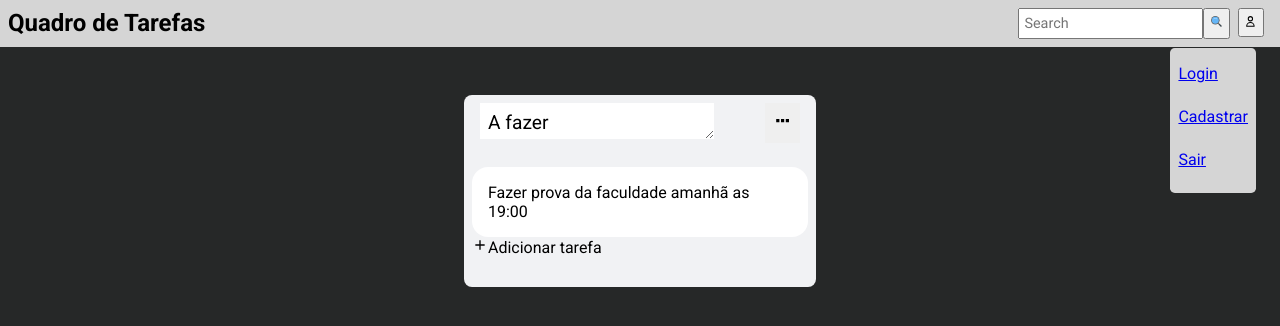
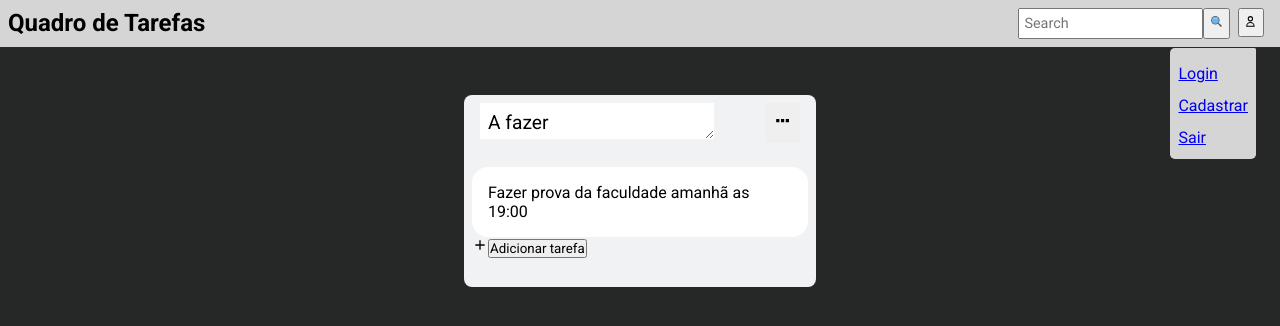
Before and after one commit to iSantanaaH/Projeto-Quadro, a React (Vite) app in the folder front-end_react/: page / in a window 1280 px wide. Both pictures are taken after a click on the button 1250 px from the left and 22 px from the top of the page. Shown: the top 326 px of the page. Built offline with nearby package versions, Linux system fonts and the light colour scheme.

Commit message:
update front-end

```diff
--- a/front-end_react/package.json
+++ b/front-end_react/package.json
@@ -15,7 +15,8 @@
     "react-helmet": "^6.1.0",
     "react-icons": "^4.10.1",
     "react-router": "^6.14.1",
-    "react-router-dom": "^6.14.1"
+    "react-router-dom": "^6.14.1",
+    "uuid": "^9.0.0"
   },
   "devDependencies": {
     "@types/react": "^18.0.37",
--- a/front-end_react/src/components/CardTask.tsx
+++ b/front-end_react/src/components/CardTask.tsx
@@ -12,36 +12,34 @@ const CardTask = () => {
       <div>
         <div className={styles.CardTask}>
           <div className={styles.mainCardTask}>
-
             <div className={styles.cardHeader}>
               <div className={styles.mainCardHeader}>
-
                 <div className={styles.containerTitle}>
                   <textarea className={styles.firstTitleCard}>A fazer</textarea>
                 </div>
 
                 <div className={styles.containerButton}>
-                  <button>
+                  <button type="button">
                     <BiDotsHorizontal />
                   </button>
                 </div>
-
               </div>
             </div>
-
             <div className={styles.secondMainCardTask}>
               <div className={styles.containerDescription}>
                 <div>
                   <span>Fazer prova da faculdade amanhã as 19:00</span>
                 </div>
               </div>
+            </div>
 
-          </div>
             <div className={styles.cardFooter}>
               <div className={styles.contentAddTask}>
                 <a>
                   <BiPlus />
+                  <button type="button" className={styles.buttonAddTask}>
                     <span>Adicionar tarefa</span>
+                  </button>
                 </a>
               </div>
             </div>
--- a/front-end_react/src/components/NavBar.tsx
+++ b/front-end_react/src/components/NavBar.tsx
@@ -10,6 +10,11 @@ const NavBar = () => {
   const handleClickIconUser = () => {
     setClickIconUser(true);
     setIsIconUserFocused(true);
+  };
+
+  const handleDisableDronpdownUser = () => {
+    setClickIconUser(false);
+    setIsIconUserFocused(false);
   };
 
   return (
@@ -31,14 +36,14 @@ const NavBar = () => {
             <HiOutlineUser />
           </button>
           {clickIconUser && (
-            <div
-              className={`${styles.userDropdown} ${
-                dropdownUserFocused === false ? styles.focusIconUserDisable : ""
-              }`}
-            >
-              <a href="/login">Login</a>
-              <a href="/registrar">Cadastrar</a>
-              <a href="#">Sair</a>
+            <div className={`${styles.divBackUserDropdown}`} onClick={handleDisableDronpdownUser}>
+              <div
+                className={`${styles.userDropdown} ${dropdownUserFocused === false ? styles.focusIconUserDisable : ""}`}
+              >
+                <a href="/login">Login</a>
+                <a href="/registrar">Cadastrar</a>
+                <a href="#">Sair</a>
+              </div>
             </div>
           )}
         </div>
--- /dev/null
+++ b/front-end_react/src/components/uuid.d.tsx
@@ -0,0 +1 @@
+declare module "uuid";
--- a/front-end_react/src/pages/Register.tsx
+++ b/front-end_react/src/pages/Register.tsx
@@ -104,6 +104,7 @@ const RegisterPage = () => {
                     id="inputUsername"
                     className="campo"
                     name="username"
+                    autoComplete="off"
                     onChange={handleUsernameInputChange}
                     onFocus={handleUsernameInputFocus}
                     onBlur={handleInputBlur}
@@ -128,6 +129,7 @@ const RegisterPage = () => {
                     id="inputEmail"
                     className="campo"
                     name="email"
+                    autoComplete="off"
                     onChange={handleEmailInputChange}
                     onFocus={handleEmailInputFocus}
                     onBlur={handleInputBlur}
@@ -193,7 +195,7 @@ const RegisterPage = () => {
                   </button>
                 </div>
               </form>
-              <div className={styles.containerRememberPassword}>
+              <div className={styles.containerQuestionAccount}>
                 <span>
                   Já tem uma conta? <a href="/login">Faça login</a>
                 </span>
--- a/front-end_react/src/styles/CardTask.module.css
+++ b/front-end_react/src/styles/CardTask.module.css
@@ -1,6 +1,6 @@
 .CardTask {
     display: flex;
-    flex: 1 1 auto;
+    /* flex: 1 1 auto; */
     align-items: center;
     flex-direction: column;
     margin: 3rem auto;
@@ -9,6 +9,11 @@
     border-radius: 0.5rem;
     background: #F1F2F4;
     overflow: hidden;
+}
+
+.mainCardTask {
+  display: flex;
+  flex-direction: column;
 }
 
 .secondMainCardTask {
--- a/front-end_react/src/styles/FormRegisterUser.module.css
+++ b/front-end_react/src/styles/FormRegisterUser.module.css
@@ -108,13 +108,13 @@
   transition: 1s;
 }
 
-.containerRememberPassword {
+.containerQuestionAccount {
   display: flex;
   justify-content: center;
   margin: 1rem;
 }
 
-.containerRememberPassword a {
+.containerQuestionAccount a {
   text-decoration: none;
   margin: 0 0 0 0.1rem;
   color: var(--second-blue);
--- a/front-end_react/src/styles/NavBar.module.css
+++ b/front-end_react/src/styles/NavBar.module.css
@@ -26,25 +26,40 @@
     margin: 0 0.5rem 0 0;
 }
 
-.focusIconUserDisable {
-    display: none;
+.userMenu {
+    position: relative;
 }
 
-.userMenu {
-    position: relative;
+.divBackUserDropdown {
+    position: fixed;
+    top: 0;
+    left: 0;
+    width: 100%;
+    height: 100%;
+    background: transparent;
 }
 
 .userDropdown {
     position: absolute;
     display: flex;
     flex-direction: column;
-    top: 2.5rem;
-    right: 1rem;
+    top: 3rem;
+    right: 1.5rem;
     background: var(--gray);
     padding: 0.5rem;
-    border-radius: 0.3rem;
+    border-radius: 0.3rem 0.1rem 0.3rem 0.3rem;
+    width: auto;
+    height: auto;
+}
+
+.userDropdown:not(.focusIconUserDisable) {
+    display: flex;
+}
+
+.focusIconUserDisable {
+    display: none;
 }
 
 .userDropdown a {
-    margin: 0.5rem 0 1rem 0;
+    margin: 0.5rem 0 0.3rem 0;
 }
```
Also changed, not shown: 1 other file (tests, documents, lock files or other folders). Lines whose indentation alone changed are shown as unchanged.
